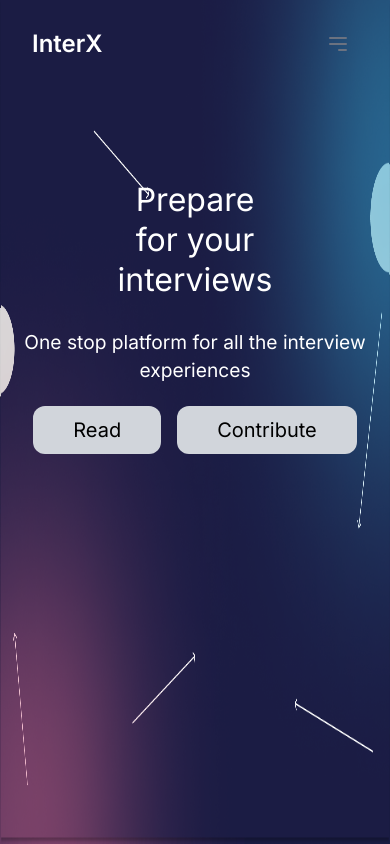
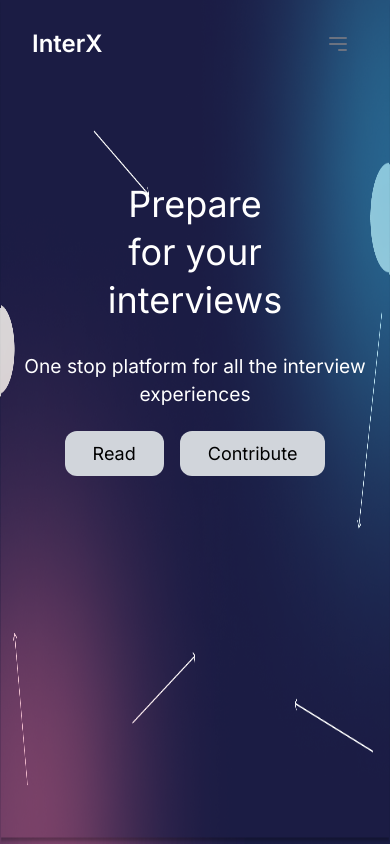
Before and after one commit to FinalYrProjectInterX/InterX-Frontend, a Next.js app: page / in a window 390 px wide. Built offline with nearby package versions, Linux system fonts and the light colour scheme.

Commit message:
changes submitted

```diff
--- a/pages/category/[slug].js
+++ b/pages/category/[slug].js
@@ -59,11 +59,11 @@ const DynamicCategories = ({ user, logout }) => {
       <div className="min-h-screen">
         <Navbar user={user} logout={logout} />
         <div class="flex flex-col items-center justify-center lg:my-12 lg:mx-40 ">
-          <p class="text-base sm:text-xl lg:text-2xl my-2">
+          <p class="text-2xl sm:text-3xl lg:text-4xl mt-10 text-center">
             Browse the Interview Scripts of Specific Category and give it a
             read!!
           </p>
-          <p class="text-sm sm:text-base lg:text-lg my-2">
+          <p class="text-sm sm:text-base lg:text-lg my-2 text-center">
             Discover firsthand experiences from successful candidates and gain
             insights into the interview process.
             <br />
@@ -71,7 +71,7 @@ const DynamicCategories = ({ user, logout }) => {
             tailored to your specific needs.
           </p>
         </div>
-        <div className="flex mx-20 my-10">
+        <div className="flex mx-10 md:mx-20 my-10 md:my-10">
           <div className="grid grid-cols-1 sm:grid-cols-2 lg:grid-cols-3 gap-8 ">
             {subCategories &&
               subCategories.map((item) => {
--- a/pages/index.js
+++ b/pages/index.js
@@ -123,9 +123,9 @@ const Home = ({ user, logout }) => {
       <Navbar user={user} logout={logout} />
       <div className="flex-grow flex flex-col md:flex-row justify-between my-12 md:ml-56 md:mr-48">
         <div className="flex flex-col mt-12 items-center md:items-start">
-          <h2 className="text-6xl">Prepare</h2>
-          <h2 className="text-6xl mt-2">for your</h2>
-          <h2 className="text-6xl mt-2">interviews</h2>
+          <span className="text-4xl md:text-6xl">Prepare</span>
+          <span className="text-4xl md:text-6xl mt-2">for your</span>
+          <span className="text-4xl md:text-6xl mt-2">interviews</span>
           <p className="text-center md:text-left text-lg mt-8">
             One stop platform for all the interview experiences
           </p>
@@ -133,13 +133,13 @@ const Home = ({ user, logout }) => {
           <div className=" justify-center mt-8 space-x-4">
             <Link
               href="/read"
-              className="px-10 py-3 bg-gray-300 text-black rounded-xl text-xl"
+              className="px-7 md:px-10 py-3 bg-gray-300 text-black rounded-xl text-lg md:text-xl"
             >
               Read
             </Link>
             <Link
               href="/contribute"
-              className="px-10 py-3 bg-gray-300 text-black rounded-xl text-xl"
+              className="px-7 md:px-10 py-3 bg-gray-300 text-black rounded-xl text-lg md:text-xl"
             >
               Contribute
             </Link>
--- a/pages/read.js
+++ b/pages/read.js
@@ -46,11 +46,11 @@ const read = ({ user, logout }) => {
   return (
     <div className="min-h-screen flex flex-col">
       <Navbar user={user} logout={logout} />
-      <div className="flex flex-col items-center justify-center  ">
-        <p className="text-2xl sm:text-3xl lg:text-4xl mt-10">
+      <div className="flex flex-col items-center justify-center mx-5 md:mx-0">
+        <p className="text-2xl sm:text-3xl lg:text-4xl mt-10 text-center">
           Browse the Interview Scripts of Specific Category and give it a read!!
         </p>
-        <p className="text-lg sm:text-xl my-2 mt-4 ">
+        <p className="text-lg sm:text-xl my-2 mt-4 text-center">
           Discover firsthand experiences from successful candidates and gain
           insights into the interview process.
           <br></br>
```
